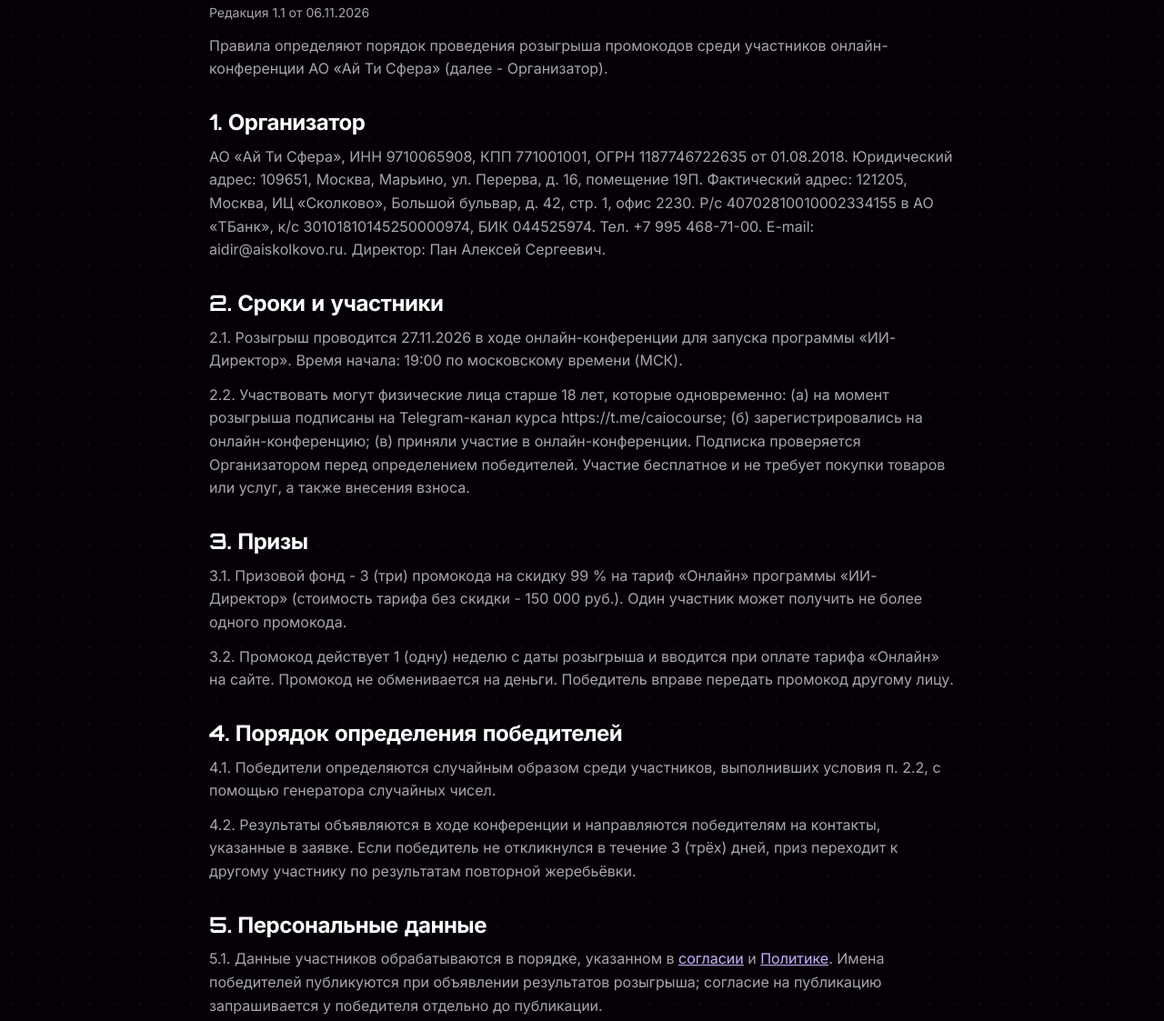
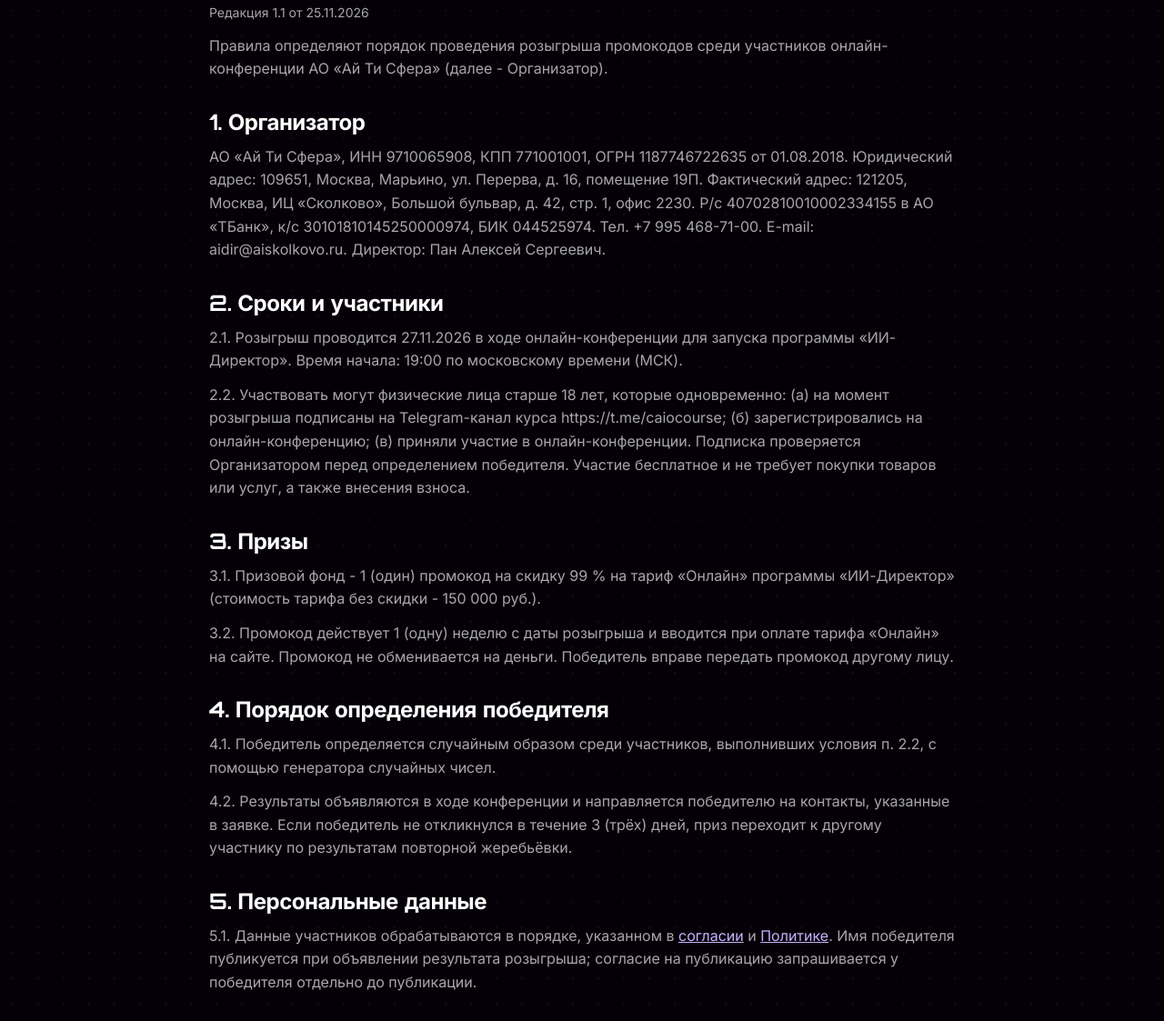
Before and after one commit to bogatovgroup/ai-director, a plain HTML site: page legal/promo-rules.html in a window 1280 px wide. Shown: the part 142-1265 px from the top of the page at 91% size. Drawn offline with Linux system fonts and the light colour scheme.

Commit message:
Розыгрыш: 1 промокод вместо 3, правила в ед. числе, дата редакции 25.11.2026
Co-Authored-By: Claude Sonnet 5.5 <noreply@anthropic.com>

```diff
--- a/legal/promo-rules.html
+++ b/legal/promo-rules.html
@@ -3,20 +3,20 @@
 <link rel="preload" href="../fonts/inter-cyrillic.woff2" as="font" type="font/woff2" crossorigin><link rel="preload" href="../fonts/inter-latin.woff2" as="font" type="font/woff2" crossorigin>
 <script src="../theme.js"></script><link rel="stylesheet" href="../style.css"></head><body>
 <header><div class="wrap"><a class="logo grad" href="../">AI-DIR | CAIO</a><div class="hdr-actions"><button type="button" class="theme-toggle" id="themeToggle" aria-label="Переключить тему: день / ночь"><svg class="ic-sun" viewBox="0 0 24 24" width="16" height="16" fill="none" stroke="currentColor" stroke-width="2" stroke-linecap="round"><circle cx="12" cy="12" r="4"/><path d="M12 2v2M12 20v2M4.9 4.9l1.4 1.4M17.7 17.7l1.4 1.4M2 12h2M20 12h2M4.9 19.1l1.4-1.4M17.7 6.3l1.4-1.4"/></svg><span class="knob"></span><svg class="ic-moon" viewBox="0 0 24 24" width="16" height="16" fill="none" stroke="currentColor" stroke-width="2" stroke-linecap="round" stroke-linejoin="round"><path d="M21 12.8A9 9 0 1 1 11.2 3a7 7 0 0 0 9.8 9.8z"/></svg></button><a class="btn ghost" href="../">На главную</a></div></div></header>
-<main><section><div class="wrap doc"><h1 class="doc-h">Правила розыгрыша промокодов</h1><p class="doc-v">Редакция 1.1 от 06.11.2026</p>
+<main><section><div class="wrap doc"><h1 class="doc-h">Правила розыгрыша промокодов</h1><p class="doc-v">Редакция 1.1 от 25.11.2026</p>
 <p>Правила определяют порядок проведения розыгрыша промокодов среди участников онлайн-конференции АО «Ай Ти Сфера» (далее - Организатор).</p>
 <h2>1. Организатор</h2><p>АО «Ай Ти Сфера», ИНН 9710065908, КПП 771001001, ОГРН 1187746722635 от 01.08.2018. Юридический адрес: 109651, Москва, Марьино, ул. Перерва, д. 16, помещение 19П. Фактический адрес: 121205, Москва, ИЦ «Сколково», Большой бульвар, д. 42, стр. 1, офис 2230. Р/с 40702810010002334155 в АО «ТБанк», к/с 30101810145250000974, БИК 044525974. Тел. +7 995 468-71-00. E-mail: aidir@aiskolkovo.ru. Директор: Пан Алексей Сергеевич.</p>
 <h2>2. Сроки и участники</h2>
 <p>2.1. Розыгрыш проводится 27.11.2026 в ходе онлайн-конференции для запуска программы «ИИ-Директор». Время начала: 19:00 по московскому времени (МСК).</p>
-<p>2.2. Участвовать могут физические лица старше 18 лет, которые одновременно: (а) на момент розыгрыша подписаны на Telegram-канал курса https://t.me/caiocourse; (б) зарегистрировались на онлайн-конференцию; (в) приняли участие в онлайн-конференции. Подписка проверяется Организатором перед определением победителей. Участие бесплатное и не требует покупки товаров или услуг, а также внесения взноса.</p>
+<p>2.2. Участвовать могут физические лица старше 18 лет, которые одновременно: (а) на момент розыгрыша подписаны на Telegram-канал курса https://t.me/caiocourse; (б) зарегистрировались на онлайн-конференцию; (в) приняли участие в онлайн-конференции. Подписка проверяется Организатором перед определением победителя. Участие бесплатное и не требует покупки товаров или услуг, а также внесения взноса.</p>
 <h2>3. Призы</h2>
-<p>3.1. Призовой фонд - 3 (три) промокода на скидку 99 % на тариф «Онлайн» программы «ИИ-Директор» (стоимость тарифа без скидки - 150 000 руб.). Один участник может получить не более одного промокода.</p>
+<p>3.1. Призовой фонд - 1 (один) промокод на скидку 99 % на тариф «Онлайн» программы «ИИ-Директор» (стоимость тарифа без скидки - 150 000 руб.).</p>
 <p>3.2. Промокод действует 1 (одну) неделю с даты розыгрыша и вводится при оплате тарифа «Онлайн» на сайте. Промокод не обменивается на деньги. Победитель вправе передать промокод другому лицу.</p>
-<h2>4. Порядок определения победителей</h2>
-<p>4.1. Победители определяются случайным образом среди участников, выполнивших условия п. 2.2, с помощью генератора случайных чисел.</p>
-<p>4.2. Результаты объявляются в ходе конференции и направляются победителям на контакты, указанные в заявке. Если победитель не откликнулся в течение 3 (трёх) дней, приз переходит к другому участнику по результатам повторной жеребьёвки.</p>
+<h2>4. Порядок определения победителя</h2>
+<p>4.1. Победитель определяется случайным образом среди участников, выполнивших условия п. 2.2, с помощью генератора случайных чисел.</p>
+<p>4.2. Результаты объявляются в ходе конференции и направляется победителю на контакты, указанные в заявке. Если победитель не откликнулся в течение 3 (трёх) дней, приз переходит к другому участнику по результатам повторной жеребьёвки.</p>
 <h2>5. Персональные данные</h2>
-<p>5.1. Данные участников обрабатываются в порядке, указанном в <a href="consent.html">согласии</a> и <a href="privacy.html">Политике</a>. Имена победителей публикуются при объявлении результатов розыгрыша; согласие на публикацию запрашивается у победителя отдельно до публикации.</p>
+<p>5.1. Данные участников обрабатываются в порядке, указанном в <a href="consent.html">согласии</a> и <a href="privacy.html">Политике</a>. Имя победителя публикуется при объявлении результата розыгрыша; согласие на публикацию запрашивается у победителя отдельно до публикации.</p>
 <h2>6. Прочее</h2>
 <p>6.1. Организатор вправе изменить правила, опубликовав новую редакцию до начала розыгрыша. Вопросы: aidir@aiskolkovo.ru.</p>
 </div></section></main>
```
Also changed, not shown: index.html (+2 -2 lines), llms.txt, 1 other file.
